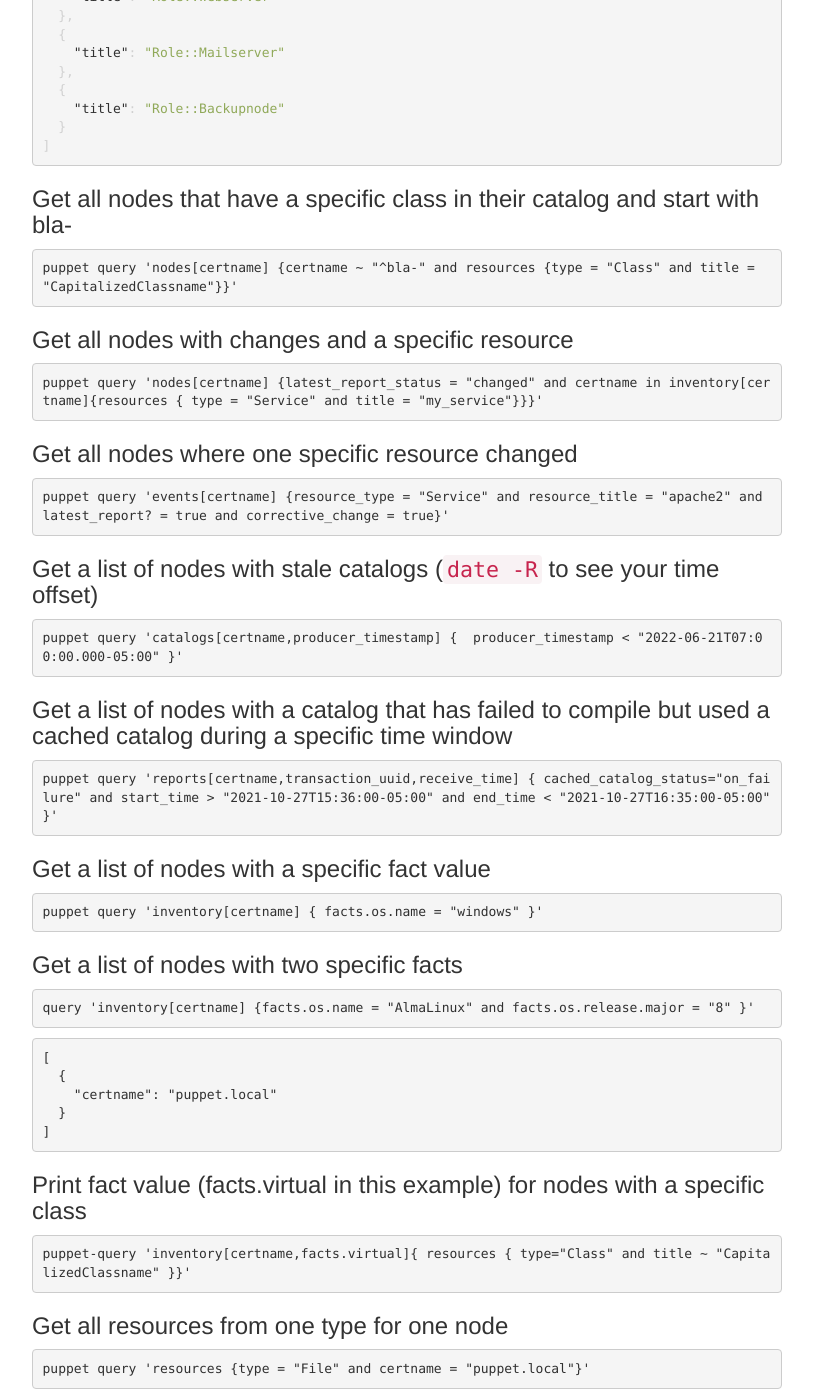
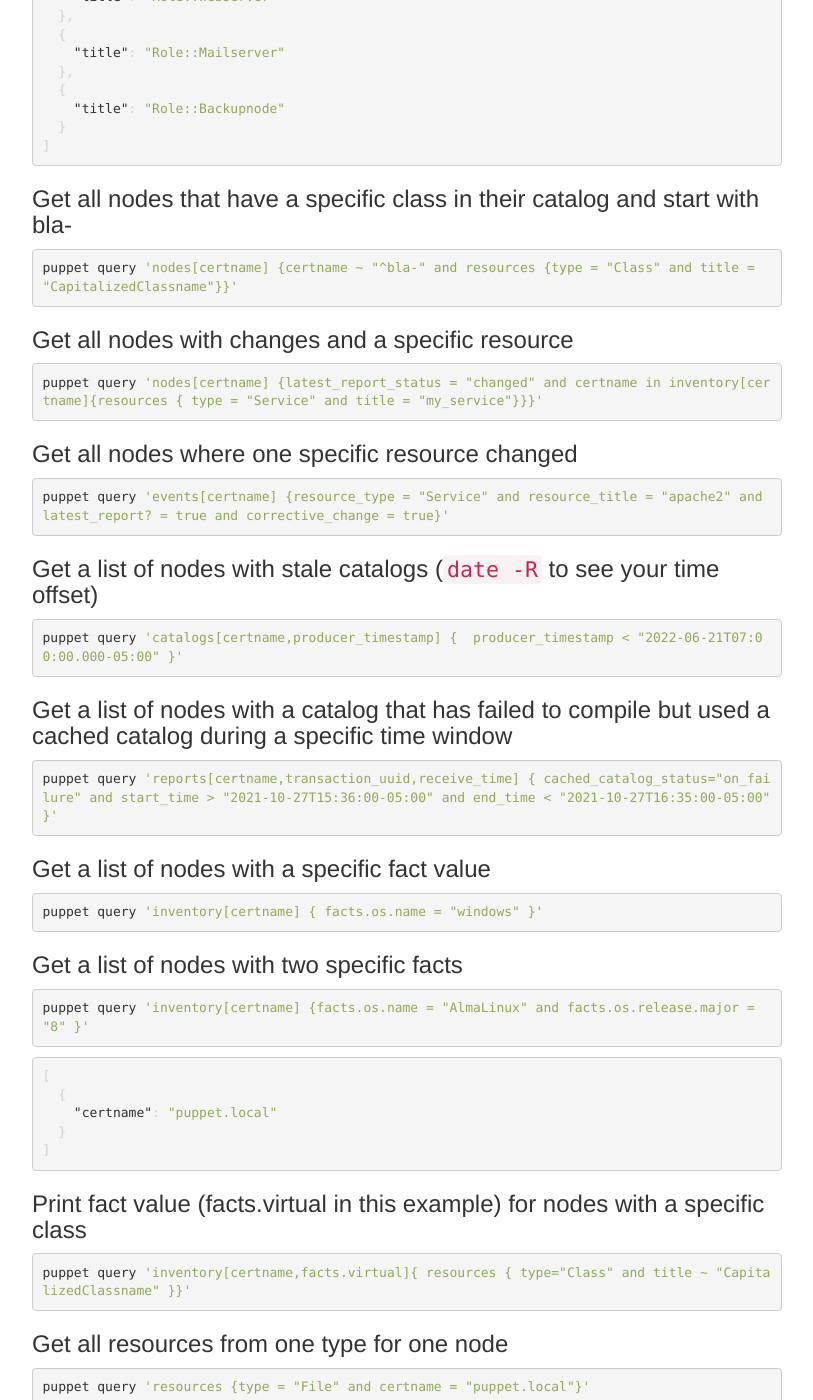
Before and after one commit to voxpupuli/voxpupuli.github.io, a Jekyll site: the page built from _docs/pql_queries.md, in a window 1280 px wide and 1400 px high, scrolled down 2116 px. Shown: the whole window, without its empty margins (233-1046 px from the left). Built offline with Jekyll 4.4.1, drawn with Linux system fonts in a browser that asks for light colours; nearby versions of some CDN libraries; some of the changed text lies outside the part shown.

Commit message:
pql_queries: add languages to code blocks
And a couple of other minor markdownlint fixes.

````diff
--- a/_docs/pql_queries.md
+++ b/_docs/pql_queries.md
@@ -20,7 +20,7 @@
 
 All queries here are documented in the [string-based query style](https://puppet.com/docs/puppetdb/7/api/query/v4/pql.html), not the [AST](https://puppet.com/docs/puppetdb/7/api/query/v4/ast.html) style. You need the [Puppet Client tools](https://puppet.com/docs/puppetdb/7/pdb_client_tools.html) (for Open Source or PE) to get the `puppet query` face. To install the client tools on Open Source, you can do:
 
-```
+```shell
 puppet resource package puppetdb_cli ensure=present provider=puppet_gem
 ```
 
@@ -36,19 +36,19 @@
 
 ### List all certificate names from all known nodes
 
-```
+```shell
 puppet query 'nodes[certname] {}'
 ```
 
 Result:
 
-```
+```json
 [
   {
-    "certname": "puppetserver.bastelfreak.org"
+    "certname": "puppetserver.example.org"
   },
   {
-    "certname": "puppetdb.bastelfreak.org"
+    "certname": "puppetdb.example.org"
   }
 ]
 ```
@@ -57,13 +57,13 @@
 
 This is useful if you want to get a list of nodes with a specific profile or role
 
-```
+```shell
 puppet query 'nodes[certname] {resources {type = "Class" and title = "CapitalizedClassname"}}'
 ```
 
 ### Get a list of all roles / profiles
 
-```
+```shell
 puppet query 'resources[title] {type = "Class" and title ~ "Role" group by title}'
 ```
 
@@ -88,47 +88,47 @@
 
 ### Get all nodes that have a specific class in their catalog and start with bla-
 
-```
+```shell
 puppet query 'nodes[certname] {certname ~ "^bla-" and resources {type = "Class" and title = "CapitalizedClassname"}}'
 ```
 
 ### Get all nodes with changes and a specific resource
 
-```
+```shell
 puppet query 'nodes[certname] {latest_report_status = "changed" and certname in inventory[certname]{resources { type = "Service" and title = "my_service"}}}'
 ```
 
 ### Get all nodes where one specific resource changed
 
-```
+```shell
 puppet query 'events[certname] {resource_type = "Service" and resource_title = "apache2" and latest_report? = true and corrective_change = true}'
 ```
 
 ### Get a list of nodes with stale catalogs (`date -R` to see your time offset)
 
-```
+```shell
 puppet query 'catalogs[certname,producer_timestamp] {  producer_timestamp < "2022-06-21T07:00:00.000-05:00" }'
 ```
 
 ### Get a list of nodes with a catalog that has failed to compile but used a cached catalog during a specific time window
 
-```
+```shell
 puppet query 'reports[certname,transaction_uuid,receive_time] { cached_catalog_status="on_failure" and start_time > "2021-10-27T15:36:00-05:00" and end_time < "2021-10-27T16:35:00-05:00"  }'
 ```
 
 ### Get a list of nodes with a specific fact value
 
-```
+```shell
 puppet query 'inventory[certname] { facts.os.name = "windows" }'
 ```
 
 ### Get a list of nodes with two specific facts
 
-```
-query 'inventory[certname] {facts.os.name = "AlmaLinux" and facts.os.release.major = "8" }'
+```shell
+puppet query 'inventory[certname] {facts.os.name = "AlmaLinux" and facts.os.release.major = "8" }'
 ```
 
-```
+```json
 [
   {
     "certname": "puppet.local"
@@ -138,13 +138,13 @@
 
 ### Print fact value (facts.virtual in this example) for nodes with a specific class
 
-```
-puppet-query 'inventory[certname,facts.virtual]{ resources { type="Class" and title ~ "CapitalizedClassname" }}'
+```shell
+puppet query 'inventory[certname,facts.virtual]{ resources { type="Class" and title ~ "CapitalizedClassname" }}'
 ```
 
 ### Get all resources from one type for one node
 
-```
+```shell
 puppet query 'resources {type = "File" and certname = "puppet.local"}'
 ```
 
@@ -152,7 +152,7 @@
 
 In this case, `file` is a resource property, it's the absolute path to the pp file where the resource was declared
 
-```
+```shell
 puppet query 'resources[file] {type = "File" and certname = "puppet.local"}'
 ```
 
@@ -160,25 +160,25 @@
 
 This checks all catalogs in the PuppetDB for this resource type and counts it
 
-```
+```shell
 puppet query 'resources[count()] {type = "File" }'
 ```
 
 ### Count all resources
 
-```
+```shell
 puppet query 'resources[count()] { }'
 ```
 
 ### Get a list of nodes for which a fact is not set
 
-```
+```shell
 puppet query 'inventory[certname] { ! certname in inventory[certname] {  facts.myfactofinterest is not null } }'
 ```
 
 ### Get a list of nodes with a specific structured fact value while using a wildcard in the fact structure
 
-```
+```shell
 puppet query ' fact_contents { path ~> ["first_level",".*","third_level"] and value = "Y" } '
 ```
 
@@ -187,13 +187,13 @@
 This fetches a specified fact from all nodes and groups them by value. The
 result is a unique list of values for the fact:
 
-```
+```shell
 puppet query 'facts[value]{ name = "domain" group by value}'
 ```
 
 Result:
 
-```
+```json
 [
   {
     "value": "example.org"
@@ -206,11 +206,12 @@
 ```
 
 ## Endpoints and fields
-The available endpoints is a function of which version of puppetdb you are going against. The current list is available at https://puppet.com/docs/puppetdb/7/api/query/v4/entities.html
+
+The available endpoints is a function of which version of puppetdb you are going against. The current list is available at <https://puppet.com/docs/puppetdb/7/api/query/v4/entities.html>.
 
 If you don't feel like looking up which fields are available for a given endpoint, use a bogus field name and the `puppet query` tool will return the valid list.
 
-```
-puppet-query 'resources[foo] {}'
+```console
+$ puppet-query 'resources[foo] {}'
 2022/07/21 10:02:41 ERROR - [GET /pdb/query/v4][400] getQueryBadRequest  Can't extract unknown 'resources' field 'foo'. Acceptable fields are 'resource', 'certname', 'tags', 'exported', 'line', 'title', 'type', 'environment', 'file', and 'parameters'
 ```
````
